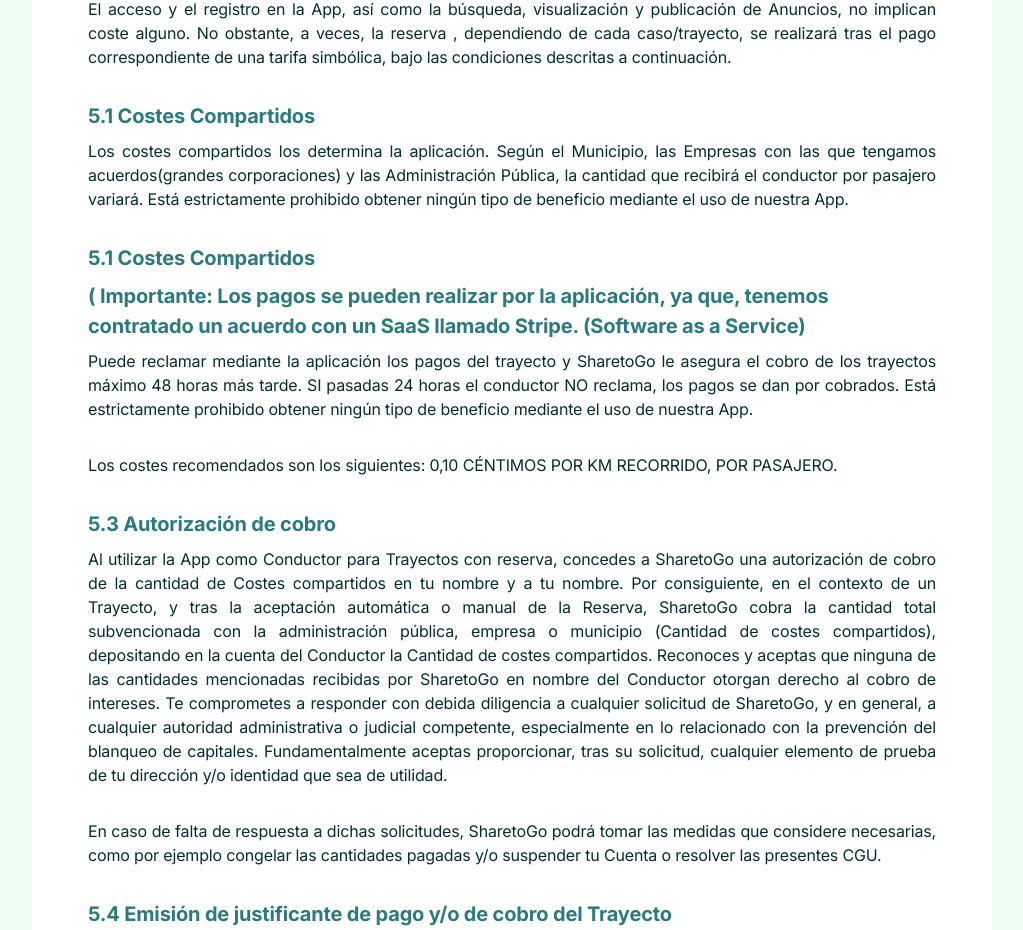
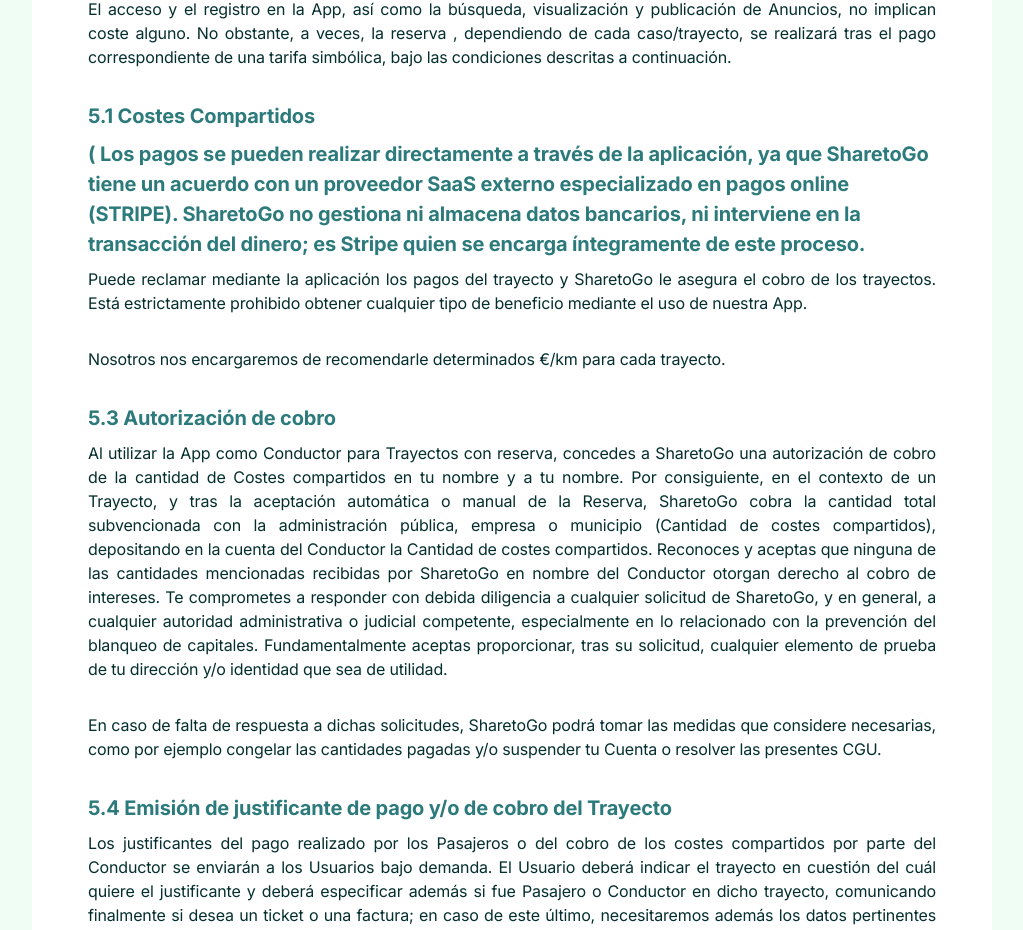
Before and after one commit to SharetoGo/ShareToGoWebsite, a Next.js app: page /privacy in a window 1280 px wide. Shown: the part 8533-9463 px from the top of the page, without its empty margins (128-1151 px from the left). Built offline with nearby package versions, Linux system fonts and the light colour scheme.

Commit message:
[ADD] 5.1 privacy is updated

```diff
--- a/app/privacy/page.tsx
+++ b/app/privacy/page.tsx
@@ -214,23 +214,15 @@ export default function Policy() {
               condiciones descritas a continuación.
             </p>
             <h2 className="font-bold text-xl text-base px-14 text-teal-700 text-left mb-2 max-w-full">5.1 Costes Compartidos</h2>
-            <p className="text-justify px-14 mb-8 text-teal-950">
-              Los costes compartidos los determina la aplicación. Según el Municipio, las Empresas con
-              las que tengamos acuerdos(grandes corporaciones) y las Administración Pública, la
-              cantidad que recibirá el conductor por pasajero variará. Está estrictamente prohibido
-              obtener ningún tipo de beneficio mediante el uso de nuestra App.
-            </p>
-            <h2 className="font-bold text-xl text-base px-14 text-teal-700 text-left mb-2 max-w-full">5.1 Costes Compartidos</h2>
             <h2 className="font-bold text-xl text-base px-14 text-teal-700 text-left mb-2 max-w-full">(
-              Importante: Los pagos se pueden realizar por la aplicación, ya que, tenemos contratado un acuerdo con un SaaS llamado Stripe. (Software as a Service)
+              Los pagos se pueden realizar directamente a través de la aplicación, ya que SharetoGo tiene un acuerdo con un proveedor SaaS externo especializado en pagos online (STRIPE). SharetoGo no gestiona ni almacena datos bancarios, ni interviene en la transacción del dinero; es Stripe quien se encarga íntegramente de este proceso.
             </h2>
             <p className="text-justify px-14 mb-8 text-teal-950">
-              Puede reclamar mediante la aplicación los pagos del trayecto y SharetoGo le asegura el cobro de los trayectos máximo 48 horas más tarde.
-              SI pasadas 24 horas el conductor NO reclama, los pagos se dan por cobrados.
-              Está estrictamente prohibido obtener ningún tipo de beneficio mediante el uso de nuestra App.
+              Puede reclamar mediante la aplicación los pagos del trayecto y SharetoGo le asegura el cobro de los trayectos.
+              Está estrictamente prohibido obtener cualquier tipo de beneficio mediante el uso de nuestra App.
             </p>
             <p className="text-justify px-14 mb-8 text-teal-950">
-              Los costes recomendados son los siguientes: 0,10 CÉNTIMOS POR KM RECORRIDO, POR PASAJERO.
+              Nosotros nos encargaremos de recomendarle determinados €/km para cada trayecto.
             </p>
             <h2 className="font-bold text-xl text-base px-14 text-teal-700 text-left mb-2 max-w-full">5.3 Autorización de cobro</h2>
             <p className="text-justify px-14 mb-8 text-teal-950">
```
